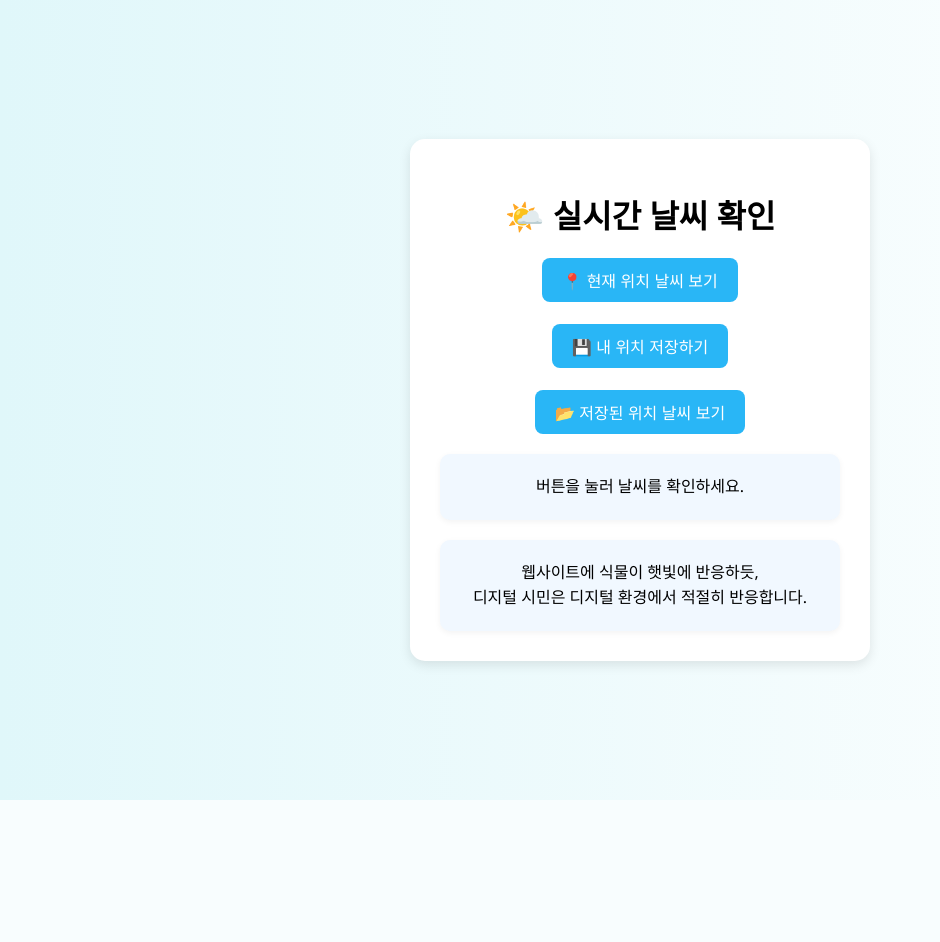
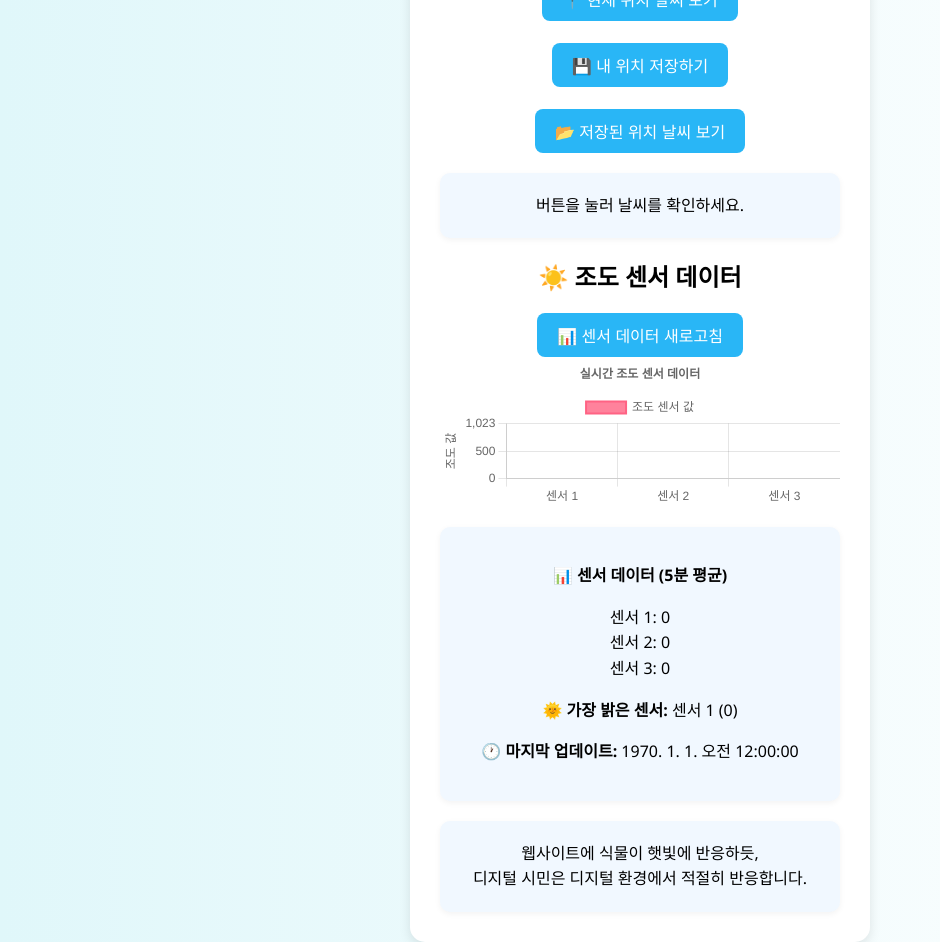
Before and after one commit to ruble0m46/flask-eco-app, a Flask app: page / in a window 1280 px wide. Shown: the whole page, without its empty margins (0-940 px from the left). Before the commit the page ends 800 px from the top, so only its background shows below. Run offline with Flask 3, Linux system fonts and the light colour scheme.

Commit message:
Update index.html

```diff
--- a/templates/index.html
+++ b/templates/index.html
@@ -5,6 +5,7 @@
     <title>🌤️ 실시간 날씨 확인</title>
     <link rel="stylesheet" href="/static/style.css">
     <script src="/static/script.js" defer></script>
+    <script src="https://cdnjs.cloudflare.com/ajax/libs/Chart.js/3.9.1/chart.min.js"></script>
 </head>
 <body>
     <div class="container">
@@ -13,6 +14,17 @@
         <button onclick="saveLocation()">💾 내 위치 저장하기</button><br><br>
         <button onclick="loadSavedLocation()">📂 저장된 위치 날씨 보기</button>
         <div id="weather-result" class="card">버튼을 눌러 날씨를 확인하세요.</div>
+
+        <!-- 센서 데이터 섹션 추가 -->
+        <div class="sensor-section">
+            <h2>☀️ 조도 센서 데이터</h2>
+            <button onclick="fetchSensorData()">📊 센서 데이터 새로고침</button>
+            <div class="chart-container">
+                <canvas id="sensorChart"></canvas>
+            </div>
+            <div id="sensor-info" class="card">센서 데이터를 불러오는 중...</div>
+        </div>
+
         <div id="대충" class="card">웹사이트에 식물이 햇빛에 반응하듯, <br>디지털 시민은 디지털 환경에서 적절히 반응합니다. </div>
     </div>
 </body>
```
